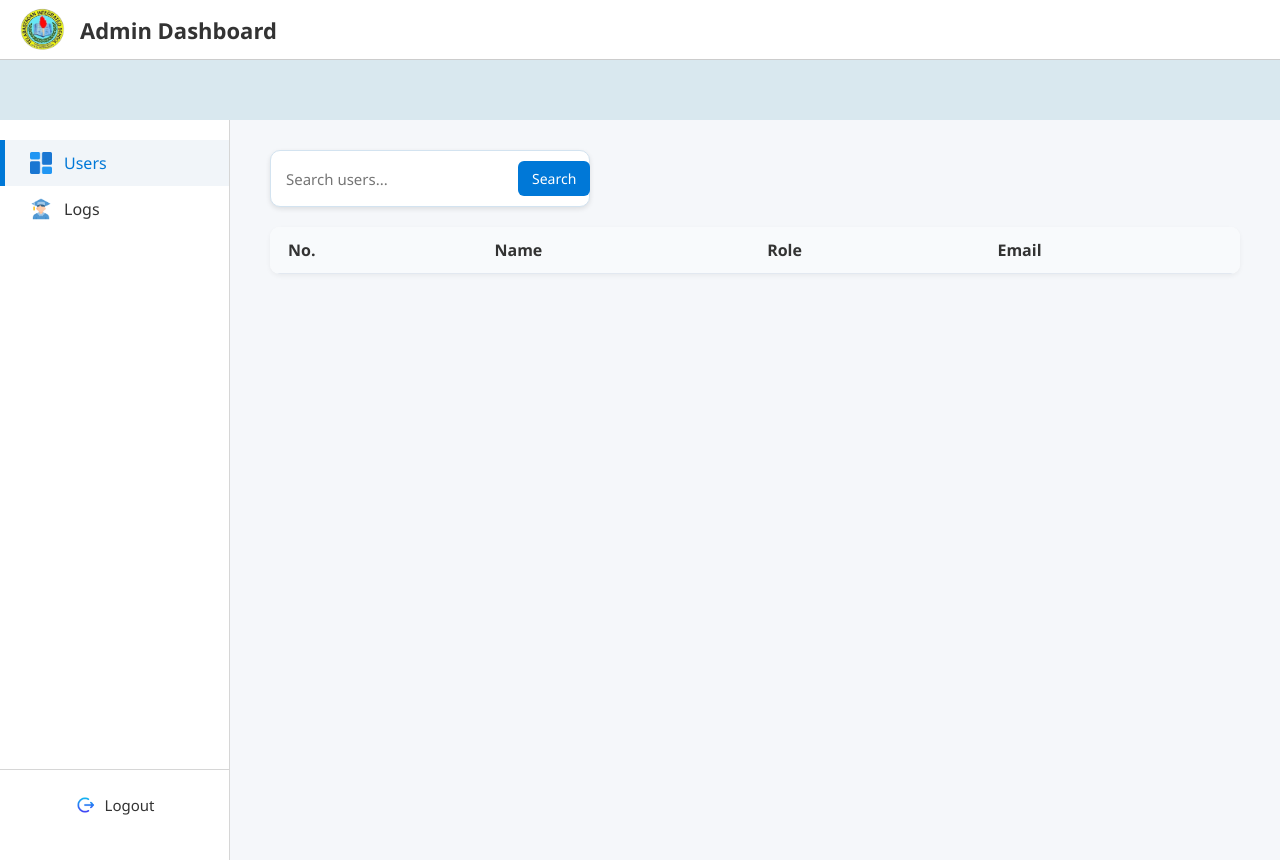
After one commit to SalamDakalError/Automated-Student-Records-Processing-System-main, a PHP site: page /Admin.php in a window 1280 px wide. The commit adds this page. Run offline with PHP 8.4, Linux system fonts and the light colour scheme; lists and menus that the app fills with data are empty.

Commit message:
Initial commit - Admin Dashboard UI ready

```diff
--- /dev/null
+++ b/Automated-Student-Records-Processing-System-main-main/Automated-Student-Records-Processing-System-main/Admin/Admin.php
@@ -0,0 +1,103 @@
+<!DOCTYPE html>
+<html lang="en">
+<head>
+  <meta charset="UTF-8">
+  <meta name="viewport" content="width=device-width, initial-scale=1.0">
+  <title>Admin</title>
+  <link rel="stylesheet" href="styleAdmin.css">
+</head>
+<body>
+  <!-- ===== HEADER ===== -->
+  <header class="header">
+    <img src="OIP.png" alt="Logo">
+    <h1>Admin Dashboard</h1>
+  </header>
+
+  <!-- ===== DASHBOARD CONTAINER ===== -->
+  <div class="dashboard-container">
+    <!-- SIDEBAR -->
+    <aside class="sidebar">
+      <div class="menu">
+        <a href="#" id="userTab" class="active">
+          <img src="dashboard.png" alt="Dashboard">
+          Users
+        </a>
+        <a href="#" id="logsTab">
+          <img src="User.png" alt="Logs">
+          Logs
+        </a>
+      </div>
+
+      <div class="sidebar-footer">
+        <button class="signout">
+          <img src="out.png" alt="Sign Out">
+          Logout
+        </button>
+      </div>
+    </aside>
+
+    <!-- ===== MAIN CONTENT ===== -->
+    <main class="main-content">
+
+      <!-- ===== USERS SECTION ===== -->
+      <section id="userSection" class="content-box active">
+        <div class="section-header">
+
+          <!-- SEARCH BAR -->
+          <div class="search-container">
+            <input type="text" placeholder="Search users...">
+            <button>Search</button>
+          </div>
+        </div>
+
+        <!-- USERS TABLE -->
+        <table class="data-table">
+          <thead>
+            <tr>
+              <th>No.</th>
+              <th>Name</th>
+              <th>Role</th>
+              <th>Email</th>
+            </tr>
+          </thead>
+          <tbody>
+            <!-- Data rows will be added here dynamically -->
+          </tbody>
+        </table>
+      </section>
+
+      <!-- ===== LOGS SECTION ===== -->
+      <section id="logsSection" class="content-box">
+        <div class="section-header">
+
+          <!-- SEARCH BAR -->
+          <div class="search-container">
+            <input type="text" placeholder="Search logs...">
+            <button>Search</button>
+          </div>
+        </div>
+
+        <!-- LOGS TABLE -->
+        <table class="data-table">
+          <thead>
+            <tr>
+              <th>No.</th>
+              <th>Filename</th>
+              <th>Status</th>
+              <th>Submitted Date</th>
+              <th>Teacher Name</th>
+              <th>Approved Date</th>
+            </tr>
+          </thead>
+          <tbody>
+            <!-- Log rows will be added here dynamically -->
+          </tbody>
+        </table>
+      </section>
+
+    </main>
+  </div>
+
+  <script src="scriptAdmin.js"></script>
+</body>
+</html>
--- a/Automated-Student-Records-Processing-System-main-main/Automated-Student-Records-Processing-System-main/Admin/styleAdmin.css
+++ b/Automated-Student-Records-Processing-System-main-main/Automated-Student-Records-Processing-System-main/Admin/styleAdmin.css
@@ -1,4 +1,7 @@
+/* ===== RESET ===== */
 * {
+  margin: 0;
+  padding: 0;
   box-sizing: border-box;
   font-family: 'Segoe UI', Arial, sans-serif;
   margin: 0;
@@ -9,158 +12,111 @@ body {
   background-color: #d9e8ef;
 }
 
-/* HEADER */
+/* ===== HEADER ===== */
 .header {
   background: #fff;
   border-bottom: 2px solid #ddd;
   height: 60px;
   display: flex;
   align-items: center;
+  background-color: #ffffff;
+  height: 60px;
   padding: 0 20px;
-  box-shadow: 0 2px 4px rgba(0,0,0,0.1);
-  position: fixed;
-  width: 100%;
-  z-index: 100;
+  border-bottom: 1px solid #ccc;
 }
 
 .header img {
   width: 45px;
   height: 45px;
-  margin-right: 10px;
+  margin-right: 15px;
 }
 
+.header h1 {
+  font-size: 22px;
+  color: #333;
+}
+
+/* ===== DASHBOARD CONTAINER ===== */
 .dashboard-container {
   display: flex;
   margin-top: 60px;
   height: calc(100vh - 60px);
 }
 
-/* SIDEBAR */
+/* ===== SIDEBAR ===== */
 .sidebar {
-  width: 250px;
-  background: #fff;
+  width: 230px;
+  background-color: #ffffff;
   display: flex;
   flex-direction: column;
   justify-content: space-between;
-  box-shadow: 2px 0 6px rgba(0,0,0,0.05);
+  border-right: 1px solid #d6d6d6;
+  padding: 20px 0;
 }
 
 .menu a {
   display: flex;
   align-items: center;
-  padding: 15px 30px;
+  padding: 12px 25px;
   text-decoration: none;
-  color: #000;
+  color: #333;
   font-weight: 500;
-  border-left: 4px solid transparent;
+  transition: background 0.3s;
+  border-left: 5px solid transparent;
 }
 
 .menu a img {
   width: 22px;
-  margin-right: 10px;
+  height: 22px;
+  margin-right: 12px;
 }
 
-.menu a.active,
-.menu a:hover {
-  background-color: #eaf3f8;
-  border-left: 4px solid #004aad;
+.menu a:hover,
+.menu a.active {
+  background-color: #f1f5f9;
+  border-left: 5px solid #0078d7;
+  color: #0078d7;
 }
 
-/* FOOTER */
+/* ===== SIDEBAR FOOTER ===== */
 .sidebar-footer {
-  border-top: 1px solid #ddd;
-  padding: 20px;
+  padding: 15px 25px;
+  border-top: 1px solid #d6d6d6;
+  display: flex;
+  justify-content: center;
 }
 
-.user-info {
+.signout {
+  background-color: #ffffff;
+  color: #333;
+  border: none;
   display: flex;
   align-items: center;
   gap: 10px;
-  margin-bottom: 10px;
-}
-
-.avatar {
-  width: 45px;
-  height: 45px;
-  border-radius: 50%;
-  background: #ccc;
-}
-
-.signout {
-  display: flex;
-  align-items: center;
-  font-size: 14px;
-  color: #004aad;
-  font-weight: 600;
-  border: none;
-  background: none;
+  font-size: 15px;
   cursor: pointer;
+  transition: 0.3s;
+  padding: 10px 15px;
+  border-radius: 8px;
 }
 
 .signout img {
-  width: 18px;
-  margin-right: 6px;
+  width: 20px;
+  height: 20px;
 }
 
-/* MAIN CONTENT */
+.signout:hover {
+  background-color: #f3f3f3;
+}
+
+/* ===== MAIN CONTENT ===== */
 .main-content {
   flex: 1;
-  background-color: #e6f0f7;
-  padding: 25px 40px;
+  padding: 30px 40px;
   overflow-y: auto;
+  background-color: #f5f7fa;
 }
 
-.search-bar {
-  margin-bottom: 15px;
-}
-
-.search-bar label {
-  margin-right: 8px;
-  font-weight: 600;
-}
-
-.search-bar input {
-  padding: 6px 10px;
-  border: 1px solid #ccc;
-  border-radius: 6px;
-}
-
-table {
-  width: 100%;
-  border-collapse: collapse;
-  background: #fff;
-  border-radius: 10px;
-  overflow: hidden;
-}
-
-thead {
-  background-color: #eaf3f8;
-}
-
-th, td {
-  text-align: left;
-  padding: 12px 15px;
-  font-size: 14px;
-  border-bottom: 1px solid #eee;
-}
-
-.status {
-  padding: 5px 12px;
-  border-radius: 12px;
-  color: white;
-  font-size: 13px;
-  font-weight: 600;
-}
-
-.status.approve {
-  background-color: #2b8a3e;
-}
-
-.status.pending {
-  background-color: gray;
-}
-
-/* HIDE/SHOW SECTIONS */
 .content-box {
   display: none;
 }
@@ -168,3 +124,105 @@ th, td {
 .content-box.active {
   display: block;
 }
+
+/* ===== SECTION HEADER ===== */
+.section-header {
+  display: flex;
+  justify-content: space-between;
+  align-items: center;
+  margin-bottom: 20px;
+}
+
+/* ===== SEARCH BAR ===== */
+.search-container {
+  display: flex;
+  align-items: center;
+  gap: 10px;
+  background-color: #ffffff;
+  padding: 10px 15px;
+  border-radius: 10px;
+  box-shadow: 0 2px 5px rgba(0,0,0,0.1);
+  width: 320px;
+  border: 1px solid #d3e3f0;
+}
+
+.search-container input {
+  flex: 1;
+  border: none;
+  outline: none;
+  font-size: 15px;
+  background: none;
+  color: #333;
+}
+
+.search-container button {
+  background-color: #0078d7;
+  color: white;
+  border: none;
+  padding: 8px 14px;
+  border-radius: 6px;
+  cursor: pointer;
+  font-size: 14px;
+  transition: 0.3s;
+}
+
+.search-container button:hover {
+  background-color: #005fa3;
+}
+
+/* ===== TABLE STYLES ===== */
+.data-table {
+  width: 100%;
+  border-collapse: collapse;
+  background-color: #ffffff;
+  border-radius: 10px;
+  overflow: hidden;
+  box-shadow: 0 2px 5px rgba(0,0,0,0.05);
+}
+
+.data-table th,
+.data-table td {
+  text-align: left;
+  padding: 12px 18px;
+  border-bottom: 1px solid #e2e8f0;
+}
+
+.data-table th {
+  background-color: #f8fafc;
+  font-weight: 600;
+  color: #333;
+}
+
+.data-table tbody tr:hover {
+  background-color: #f1f5f9;
+  transition: 0.3s;
+}
+
+.data-table tbody tr:last-child td {
+  border-bottom: none;
+}
+
+/* ===== RESPONSIVE ===== */
+@media (max-width: 900px) {
+  .dashboard-container {
+    flex-direction: column;
+  }
+
+  .sidebar {
+    width: 100%;
+    flex-direction: row;
+    justify-content: space-around;
+    border-right: none;
+    border-bottom: 1px solid #ccc;
+  }
+
+  .main-content {
+    padding: 20px;
+  }
+
+  .section-header {
+    flex-direction: column;
+    align-items: flex-start;
+    gap: 10px;
+  }
+}
```
Also changed, not shown: Automated-Student-Records-Processing-System-main-main/Automated-Student-Records-Processing-System-main/Admin/adminDashboard.php (deleted, +0 -92 lines), Automated-Student-Records-Processing-System-main-main/Automated-Student-Records-Processing-System-main/Admin/styleLogin.css (deleted, +0 -115 lines), Automated-Student-Records-Processing-System-main-main/Automated-Student-Records-Processing-System-main/Admin/OIP.png (added), Automated-Student-Records-Processing-System-main-main/Automated-Student-Records-Processing-System-main/Admin/User.png (added), Automated-Student-Records-Processing-System-main-main/Automated-Student-Records-Processing-System-main/Admin/dashboard.png (added), Automated-Student-Records-Processing-System-main-main/Automated-Student-Records-Processing-System-main/Admin/out.png (added), Automated-Student-Records-Processing-System-main-main/Automated-Student-Records-Processing-System-main/Admin/scriptAdmin.js (renamed from Automated-Student-Records-Processing-System-main-main/Automated-Student-Records-Processing-System-main/Admin/script.js).
